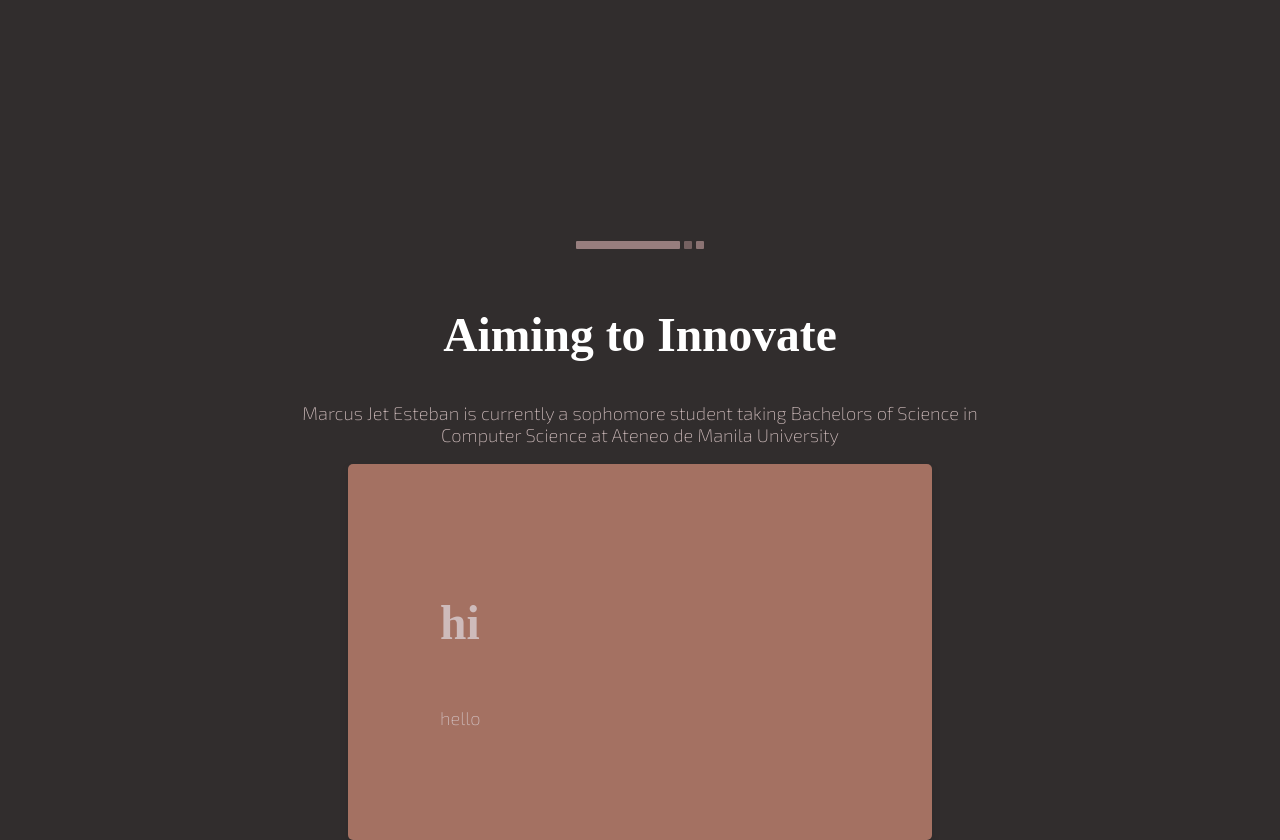
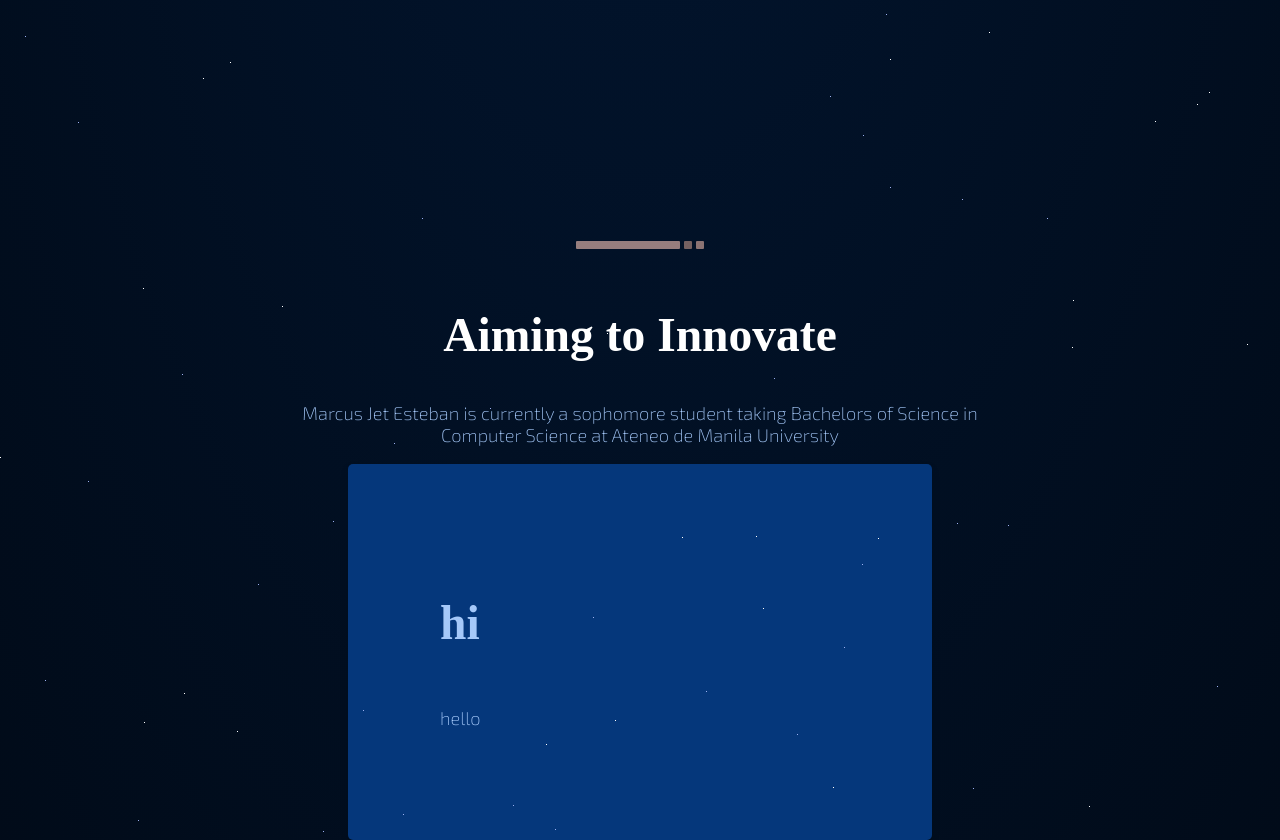
Before and after one commit to MJmetrix/personal-website, a Django app: page /homepage/ in a window 1280 px wide. Shown: the part 655-1495 px from the top of the page. Run offline with Django 5.2, Linux system fonts and the light colour scheme; some web fonts are replaced.

Commit message:
[css and js] changed theme color and added parallax stars for website

```diff
--- a/website/home/templates/home/index.html
+++ b/website/home/templates/home/index.html
@@ -5,9 +5,7 @@
 <link rel="stylesheet" href="{% static 'home/styles/home.css' %}">
 {% endblock %}
 {% block content %}
-<div class="hero-designs">
-    <img id="hero-ellipse" src="{% static 'images/hero-ellipse.svg' %}">
-</div>
+
 <div id="hero-section">
     <div class="hero-text" id="text-block">
         <h1 class="alt-color" id="change-text">System.out.println <br><span>("Hello, World!");</span></h1>
--- a/website/static/scripts/base.js
+++ b/website/static/scripts/base.js
@@ -43,3 +43,37 @@ document.addEventListener("DOMContentLoaded", () => {
     }, 500);
   }, 3000);
 });
+
+const numStars = 150;
+const maxX = window.innerWidth;
+const maxY = 2000;
+
+function getRandomColor() {
+  const colors = ['var(--white-star)', 'var(--blue-star)'];
+  return colors[Math.floor(Math.random() * colors.length)];
+}
+
+function getRandomStar() {
+  const x = Math.floor(Math.random() * window.innerWidth);
+  const y = Math.floor(Math.random() * 2000);
+  const color = getRandomColor();
+  return `${x}px ${y}px ${color}`;
+}
+
+const starShadows = Array.from({ length: numStars }, getRandomStar).join(', ');
+
+const starsEl = document.getElementById('stars');
+starsEl.style.boxShadow = starShadows;
+
+const afterEl = document.createElement('style');
+afterEl.innerHTML = `
+  #stars::after {
+    content: '';
+    position: absolute;
+    top: ${maxY}px;
+    width: 1px;
+    height: 1px;
+    box-shadow: ${starShadows};
+  }
+`;
+document.head.appendChild(afterEl);
--- a/website/static/styles/base.css
+++ b/website/static/styles/base.css
@@ -12,12 +12,24 @@
 	}
 }
 
+@keyframes star-animation {
+    from {
+        transform: translateY(0px);
+    }
+
+    to {
+        transform: translateY(-2000px);
+    }
+}
 :root {
-    --bg-color: #312D2D;
-    --primary: #CEBBBB;
+    --bg-color: #010b19;
+    --bg-color-2: 	#021631;
+    --primary: #a5c8f9;
     --secondary: #FFFFFF;
-    --accent: #A47162;
+    --accent: #05377b;
     --text-color: #D9CFCF;
+    --white-star: #fff;
+    --blue-star: #9cb0f0;
 
     --font-text: 'Exo 2', sans-serif;
     --font-heading: 'Glegoo', serif;
@@ -48,9 +60,26 @@ html, body {
     box-sizing: border-box;
     margin: 0;
     padding: 0;
-    background-color: var(--bg-color)
+    background: radial-gradient(ellipse at top, var(--bg-color-2) 0%, var(--bg-color) 100%);
 }
 
+#stars {
+    width: 1px;
+    height: 1px;
+    background: transparent;
+    animation: star-animation 50s linear infinite;
+
+}
+
+#stars:after {
+    content: '';
+    position: absolute;
+    top: 2000px;
+    width: 1px;
+    height: 1px;
+    background: transparent;
+
+}
 body {
     width: min(100%, 1440px);
     margin-inline: auto;
--- a/website/templates/base.html
+++ b/website/templates/base.html
@@ -23,6 +23,9 @@
             </nav>
         </header>
         <main>
+            <div class="hero-designs">
+                <div id="stars"></div>
+            </div>
             {% block content %}
             {% endblock %}
         </main>
```
